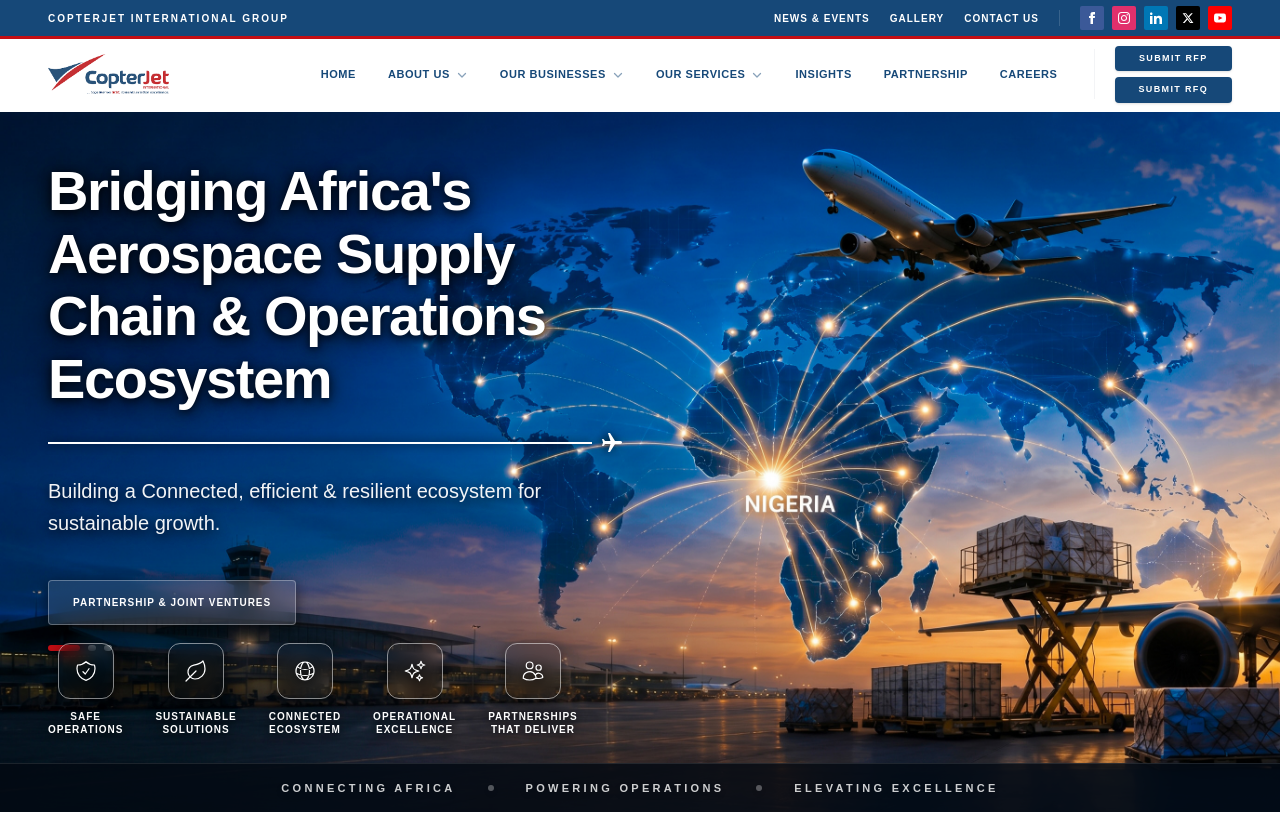
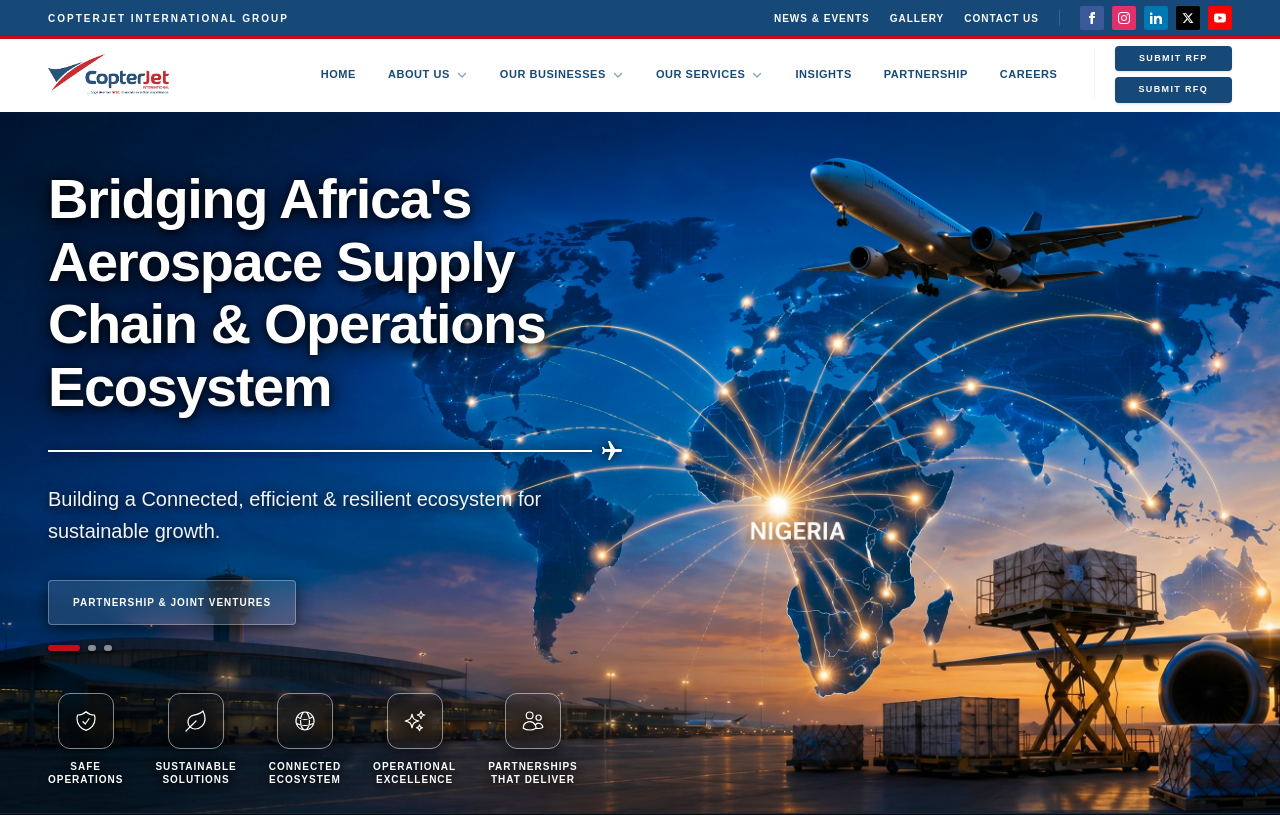
Before and after one commit to Golden5115/copterjetgroup, a Next.js app: page / in a window 1280 px wide. Shown: the top 815 px of the page. Built offline with nearby package versions, Linux system fonts and the light colour scheme.

Commit message:
hero picture

```diff
--- a/src/components/sections/HeroSection.tsx
+++ b/src/components/sections/HeroSection.tsx
@@ -61,10 +61,9 @@
   }, [slides.length]);
 
   return (
-    // min-h increased slightly to 700px to ensure everything fits comfortably without overlapping
-    <section className="relative w-full h-[calc(100svh-115px)] min-h-[700px] overflow-hidden bg-[#060e1a] flex flex-col">
+    <section className="relative w-full h-[calc(100svh-115px)] min-h-[750px] overflow-hidden bg-[#060e1a] flex flex-col">
 
-      {/* ── Background Images ── */}
+      {/* ── Background Images (ZERO Gradient Overlays) ── */}
       <div className="absolute inset-0 z-0 bg-black">
         {slides.map((slide, index) => (
           <Image
@@ -81,7 +80,8 @@
       </div>
 
       {/* ── Main Content Area ── */}
-      <div className="relative z-10 w-full max-w-[90rem] mx-auto px-6 lg:px-12 pt-8 md:pt-12">
+      {/* ADDED MASSIVE BOTTOM PADDING (pb-[180px] md:pb-[200px]) TO PREVENT OVERLAP */}
+      <div className="relative z-10 flex-grow max-w-[90rem] mx-auto w-full px-6 lg:px-12 flex flex-col pt-10 lg:pt-14 pb-[180px] md:pb-[200px]">
 
         {/* CSS GRID: Stacks the text so they crossfade without breaking the layout */}
         <div className="grid grid-cols-1 grid-rows-1 w-full max-w-3xl">
@@ -92,6 +92,7 @@
                 index === currentSlide ? "opacity-100 translate-y-0 pointer-events-auto" : "opacity-0 translate-y-6 pointer-events-none"
               }`}
             >
+              {/* Headline */}
               <h1
                 className="text-4xl sm:text-5xl lg:text-[3.5rem] text-white font-bold leading-[1.12] tracking-tight"
                 style={{ textShadow: '0 4px 24px rgba(0,0,0,0.9), 0 2px 8px rgba(0,0,0,0.8)' }}
@@ -107,8 +108,9 @@
                 </svg>
               </div>
 
+              {/* Subheadline */}
               <p
-                className="text-base md:text-lg lg:text-xl text-white/95 max-w-xl leading-relaxed font-medium mb-6"
+                className="text-base md:text-lg lg:text-xl text-white/95 max-w-xl leading-relaxed font-medium"
                 style={{ textShadow: '0 3px 12px rgba(0,0,0,1)' }}
               >
                 {slide.subtext}
@@ -118,13 +120,14 @@
         </div>
 
         {/* ── Persistent Action Bar & Dots ── */}
-        <div className="flex flex-col items-start gap-5 mt-2 md:mt-4">
+        <div className="flex flex-col items-start gap-5 mt-6 md:mt-8">
           <div className="flex flex-wrap items-center gap-3">
             <Link href="/partnership" className="bg-white/10 backdrop-blur-md border border-white/30 text-white px-6 py-3.5 rounded-sm font-bold tracking-widest text-[10px] uppercase hover:bg-white hover:text-copter-blue transition-colors shadow-[0_4px_15px_rgba(0,0,0,0.6)]">
               Partnership & Joint Ventures
             </Link>
           </div>
 
+          {/* Slider Navigation Dots */}
           <div className="flex items-center gap-2">
             {slides.map((_, dotIndex) => (
               <button
@@ -141,8 +144,7 @@
 
       </div>
 
-      {/* ── 5 Feature Badges (ABSOLUTELY POSITIONED SO THEY NEVER DISAPPEAR) ── */}
-      {/* Positioned exactly 76px from the bottom, right above the Slogan Bar */}
+      {/* ── 5 Feature Badges (Absolutely Positioned) ── */}
       <div className="absolute bottom-[60px] md:bottom-[76px] left-0 right-0 w-full z-20 pointer-events-none">
         <div className="max-w-[90rem] mx-auto px-6 lg:px-12 pointer-events-auto">
           <div className="flex flex-wrap items-start gap-4 md:gap-8 max-w-5xl">
```
